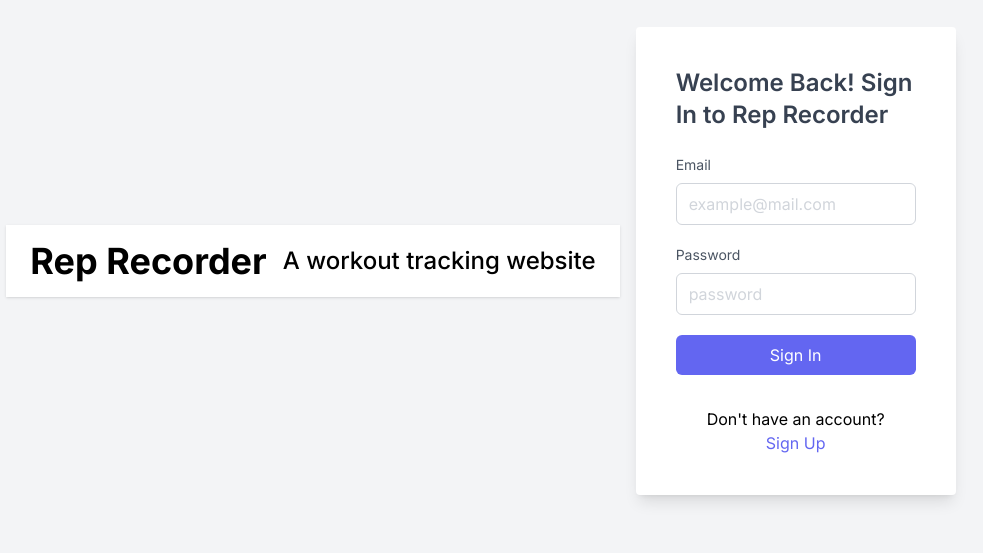
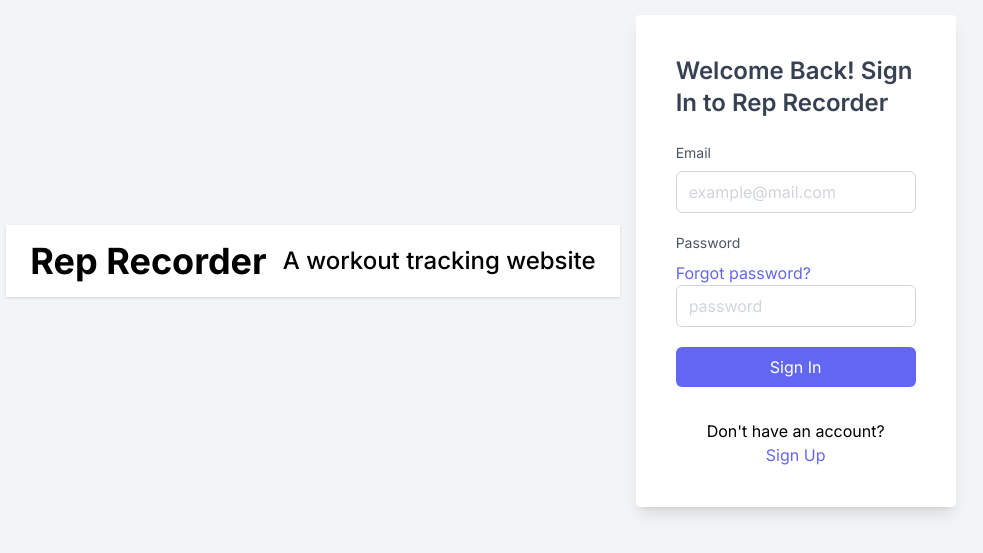
Before and after one commit to AustinMichaelColeman/rep-recorder, a Next.js app: page /signin in a window 1280 px wide. Shown: the part 139-692 px from the top of the page, without its empty margins (159-1142 px from the left). Built offline with nearby package versions, Linux system fonts and the light colour scheme; no server answers.

Commit message:
Add password reset button

```diff
--- a/src/app/signin/page.js
+++ b/src/app/signin/page.js
@@ -4,11 +4,14 @@ import signIn from "@/firebase/auth/signin";
 import { useRouter } from "next/navigation";
 import Link from "next/link";
 import HeaderBar from "@/components/HeaderBar";
+import passwordReset from "@/firebase/auth/passwordReset";
 
 function Page() {
   const [email, setEmail] = useState("");
   const [password, setPassword] = useState("");
   const [errorMessage, setErrorMessage] = useState(null);
+  const [resetEmailSent, setResetEmailSent] = useState(false);
+
   const router = useRouter();
 
   const errorMessages = {
@@ -53,6 +56,15 @@ function Page() {
     return router.push("/workouts");
   };
 
+  const handlePasswordReset = async () => {
+    if (email) {
+      const { error } = await passwordReset(email);
+      if (!error) {
+        setResetEmailSent(true);
+      }
+    }
+  };
+
   return (
     <div className="flex flex-col lg:flex-row items-center justify-center space-y-4 lg:space-y-0 lg:space-x-4 h-screen bg-gray-100">
       <HeaderBar />
@@ -83,6 +95,17 @@ function Page() {
             >
               Password
             </label>
+            <p
+              onClick={handlePasswordReset}
+              className="text-indigo-500 hover:text-indigo-600 hover:underline cursor-pointer"
+            >
+              Forgot password?
+            </p>
+            {resetEmailSent && (
+              <p className="text-green-500">
+                Password reset email sent! Please check your inbox.
+              </p>
+            )}
             <input
               onChange={(e) => setPassword(e.target.value)}
               required
--- /dev/null
+++ b/src/firebase/auth/passwordReset.js
@@ -0,0 +1,17 @@
+import firebase_app from "../config";
+import { getAuth, sendPasswordResetEmail } from "firebase/auth";
+
+export default async function passwordReset(email) {
+  const auth = getAuth(firebase_app);
+
+  let result = null;
+  let error = null;
+  try {
+    result = await sendPasswordResetEmail(auth, email);
+  } catch (e) {
+    console.log("password reset error", e);
+    error = e;
+  }
+
+  return { result, error };
+}
```
